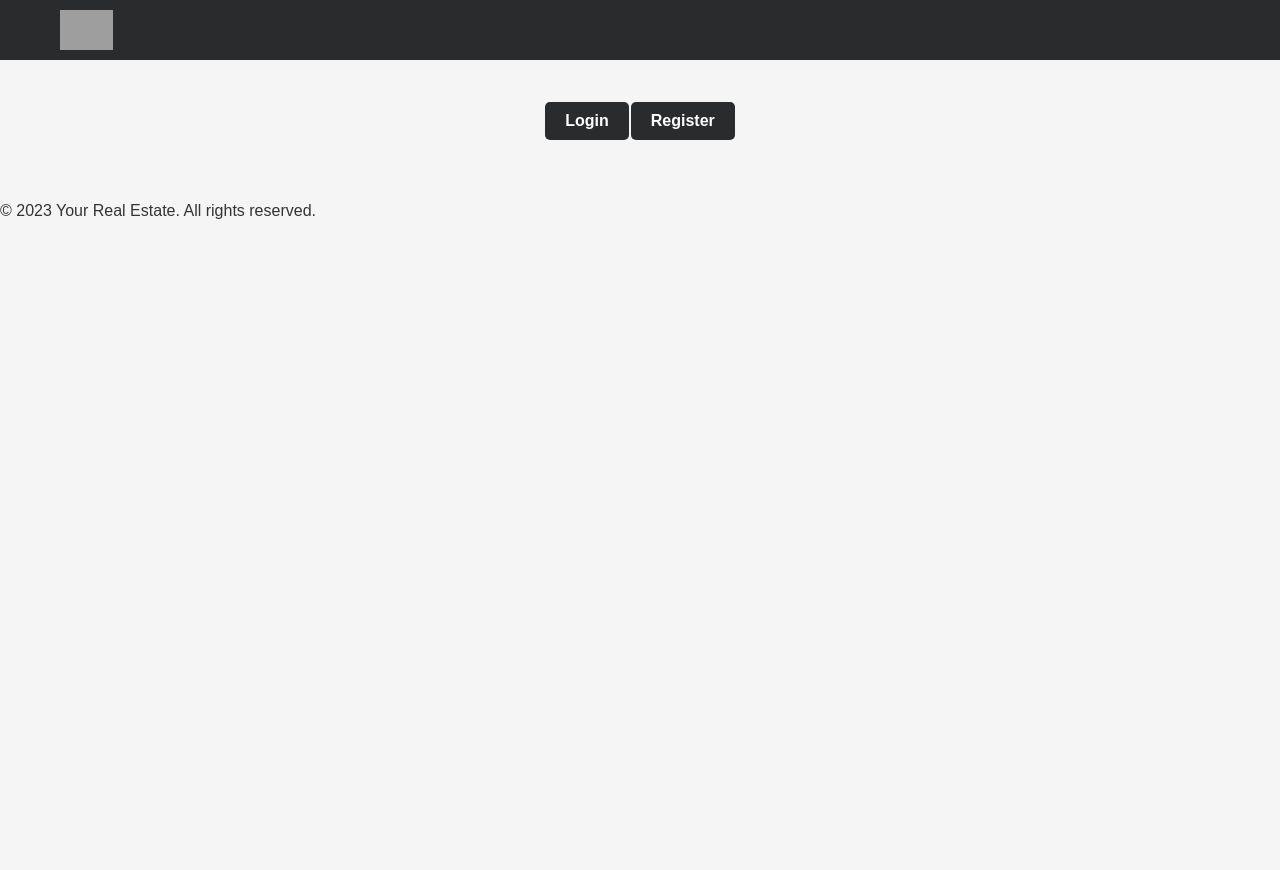
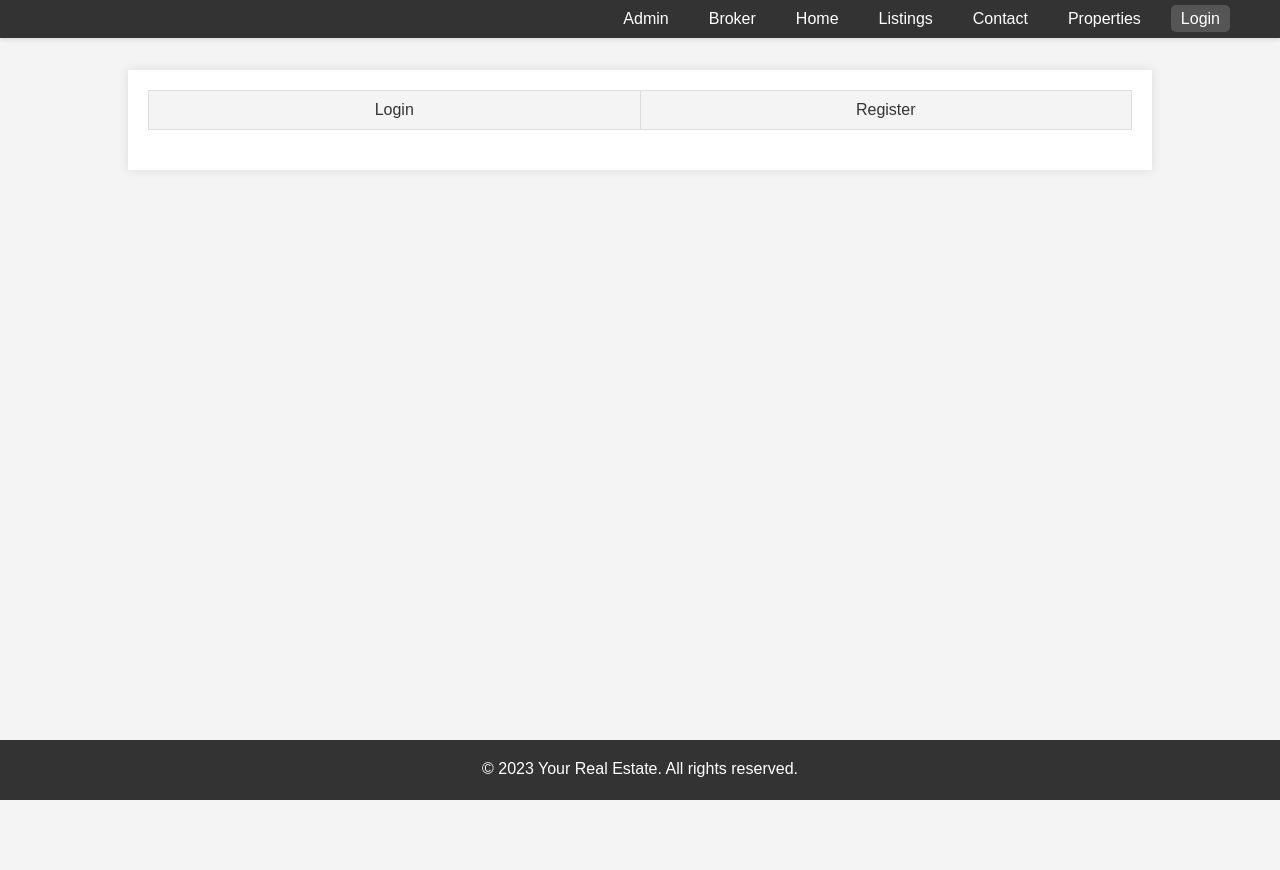
Before and after one commit to Gderhy/LSCopy, a PHP site: page /login in a window 1280 px wide. Before the commit the page ends 219 px from the top, so only its background shows below. Run offline with PHP 8.4, Linux system fonts and the light colour scheme; grey boxes are pictures that could not be loaded.

Commit message:
minor changes to nav bar, register user working, broker verification working

```diff
--- a/login/import_data.js
+++ b/login/import_data.js
@@ -20,7 +20,7 @@ export function getUserInfo(USER_NAME, PASSWORD) {
     }
 }
 // Function to add a new user
-export function addNewBroker(FIRST_NAME, LAST_NAME, PHONE_NUM, EMAIL, USER_NAME, PASSWORD) {
+export function addNewUser(FIRST_NAME, LAST_NAME, PHONE_NUM, EMAIL, USER_NAME, PASSWORD) {
     let recipe = 'insertNewUser';
     let values = [FIRST_NAME, LAST_NAME, PHONE_NUM, EMAIL, USER_NAME, PASSWORD];
 
--- a/login/index.php
+++ b/login/index.php
@@ -2,17 +2,27 @@
     <head>
         <meta charset="UTF-8">
         <meta name="viewport" content="width=device-width, initial-scale=1.0">
-        <link rel="stylesheet" href="../FrontEnd-Rough/styles.css">
+        <link rel="stylesheet" href="../navStyle.css">
         <title>Login/Register - Your Real Estate</title>
     </head>
     <body>
         <header>
-            <nav>
-                <div class="logo">
-                    <img src="logo.png" alt="Your Logo">
-                </div>
-            </nav>
+        <nav>
+    <div class="logo">
+    </div>
+    <ul>
+        <li><a href="../admin" >Admin</a></li>
+        <li><a href="../broker">Broker</a></li>
+         <li><a href="../FrontEnd-Rough">Home</a></li>
+        <li><a href="../FrontEnd-Rough/listings.html">Listings</a></li>
+        <li><a href="../FrontEnd-Rough/contact.html">Contact</a></li>
+        <li><a href="../properties">Properties</a></li>
+        <li><a href="" class="active">Login</a></li>
+    </ul>
+        </nav>
         </header>
+
+        <div class = "content-wrap">
 
         <section class="login-register">
             <table class="options-table">
@@ -40,11 +50,11 @@
                     <h2>Register</h2>
                     <div class="form-group">
                         <label for="fname">First Name:</label>
-                        <input type="text" id="fname" name="fname" required>
+                        <input type="text" id="fName" name="fName" required>
                     </div>
                     <div class="form-group">
                         <label for="lname">Last Name:</label>
-                        <input type="text" id="lname" name="lname" required>
+                        <input type="text" id="lName" name="lName" required>
                     </div>
 
                     <div class="form-group">
@@ -57,7 +67,8 @@
                     </div>
                     <div class="form-group">
                         <label for="new-username">Username:</label>
-                        <input type="text" id="newUser" name="newUser" pattern="[0-9]{3}-[0-9]{2}-[0-9]{3}" required>
+                        <input type="text" id="newUser" name="newUser" pattern="^(?=.*[A-Z])(?=.*\d).{6,}$" title="At least 6 characters, 1 uppercase letter, and 1 number" required>
+
                     </div>
 
                     <div class="form-group">
@@ -72,7 +83,7 @@
                 </form>
             </div>
         </section>
-
+</div>
         <footer>
             <p>&copy; 2023 Your Real Estate. All rights reserved.</p>
         </footer>
--- a/login/login.js
+++ b/login/login.js
@@ -1,4 +1,4 @@
-import {getUserInfo} from './import_data.js';
+import {getUserInfo, addNewUser} from './import_data.js';
 
 
 document.getElementById('login-form').addEventListener('submit', function(event) {
@@ -19,7 +19,7 @@ let user = getUserInfo(username, password);
             window.location.href = '../broker/';
             break;
          default:
-            window.location.href = '../FrontEnd-Rough/';
+            window.location.href = '../properties/';
 
     }
 }  else {
@@ -27,4 +27,29 @@ let user = getUserInfo(username, password);
 }
 });
 
-console.log('login.js loaded');
+document.getElementById('register-form').addEventListener('submit', function(event) {
+   event.preventDefault();
+
+   let firstName = document.getElementById('fName').value;
+   let lastName = document.getElementById('lName').value;
+   let phoneNum = document.getElementById('phone').value;
+   let email = document.getElementById('new-email').value;
+   let username = document.getElementById('newUser').value;
+   let password = document.getElementById('new-password').value;
+   let confirmPassword = document.getElementById('confirm-password').value;
+
+   if (password !== confirmPassword) {
+      alert('Passwords do not match. Please re-enter.');
+
+      // Clear the password fields
+      document.getElementById('new-password').value = '';
+      document.getElementById('confirm-password').value = '';
+      return;
+   }
+
+   addNewUser(firstName, lastName, phoneNum, email, username, password);
+   alert('User added successfully');
+   window.location.href = '../properties/';
+
+
+});
--- /dev/null
+++ b/navStyle.css
@@ -0,0 +1,183 @@
+/* Resetting some default styles for better cross-browser consistency */
+*, *::before, *::after {
+    margin: 0;
+    padding: 0;
+    box-sizing: border-box;
+    font-family: Arial, sans-serif;
+}
+
+body {
+    background-color: #f4f4f4;
+    color: #333;
+    height: 100%;
+}
+
+nav {
+    display: flex;
+    justify-content: space-between;
+    align-items: center;
+    background-color: #333;
+    padding: 10px 50px;
+    position: fixed;
+    top: 0;
+    left: 0;
+    right: 0;
+    box-shadow: 0 2px 4px rgba(0, 0, 0, 0.1);
+    z-index: 1000;
+}
+
+nav .logo img {
+    height: 50px;
+}
+
+nav ul {
+    list-style-type: none;
+    display: flex;
+    gap: 20px;
+}
+
+nav ul li a {
+    text-decoration: none;
+    color: #fff;
+    padding: 5px 10px;
+    border-radius: 5px;
+    transition: background-color 0.3s;
+}
+
+nav ul li a:hover {
+    background-color: #555;
+}
+
+nav ul li a.active {
+    background-color: #555;
+    color: #fff;
+}
+
+
+
+/* Reset some default styles */
+body, h2, p {
+    margin: 0;
+    padding: 0;
+    font-family: Arial, sans-serif;
+}
+
+body {
+    background-color: #f4f4f4;
+    color: #333;
+}
+
+header {
+    background-color: #333;
+    padding: 10px 0;
+}
+
+
+
+.logo img {
+    max-width: 150px;
+}
+
+.login-register {
+    width: 80%;
+    margin: 50px auto;
+    background-color: #fff;
+    padding: 20px;
+    box-shadow: 0 0 10px rgba(0, 0, 0, 0.1);
+}
+
+.options-table {
+    width: 100%;
+    border-collapse: collapse;
+}
+
+.option {
+    width: 50%;
+    padding: 10px;
+    text-align: center;
+    cursor: pointer;
+    background-color: #f4f4f4;
+    border: 1px solid #ddd;
+}
+
+.option:hover {
+    background-color: #ddd;
+}
+
+.forms {
+    margin-top: 20px;
+}
+
+.form {
+    display: none; /* Initially hide both forms */
+}
+
+.form-group {
+    margin-bottom: 15px;
+}
+
+label {
+    display: block;
+    margin-bottom: 5px;
+}
+
+input[type="text"],
+input[type="password"],
+input[type="tel"],
+input[type="email"] {
+    width: 100%;
+    padding: 10px;
+    border: 1px solid #ddd;
+    border-radius: 4px;
+    font-size: 16px;
+}
+
+button {
+    background-color: #333;
+    color: #fff;
+    padding: 10px 15px;
+    border: none;
+    border-radius: 4px;
+    cursor: pointer;
+    font-size: 16px;
+    transition: background-color 0.3s;
+}
+
+button:hover {
+    background-color: #555;
+}
+
+footer {
+    background-color: #333;
+    color: #fff;
+    text-align: center;
+    padding: 20px 0;
+    position: absolute;
+    bottom: 0;
+    width: 100%;
+}
+
+
+/* Ensure the page takes up full height */
+html, body {
+    height: 100%;
+    margin: 0;
+}
+
+/* The wrapping div for your content */
+.content-wrap {
+    min-height: calc(100% - 60px); /* Assuming your footer is 60px tall */
+    /* If you have other paddings or margins, adjust the above value accordingly */
+}
+
+/* Sticky footer styles */
+footer {
+    height: 60px; /* Set the height of your footer */
+    background-color: #333;
+    color: #fff;
+    text-align: center;
+    padding: 20px 0;
+    position: sticky;
+    bottom: 0;
+    width: 100%;
+}
```
Also changed, not shown: FrontEnd-Rough/contact.html (+8 -9 lines), FrontEnd-Rough/index.html (+9 -22 lines), FrontEnd-Rough/listings.html (+7 -8 lines), admin/index.php (+14 -23 lines), broker/index.php (+14 -0 lines), broker/properties-mng/index.php (+15 -1 lines), broker/properties-mng/properties-mng.js (+9 -1 lines), index.php (+15 -0 lines), properties/index.php (+20 -1 lines), properties/properties.js (+7 -1 lines).
